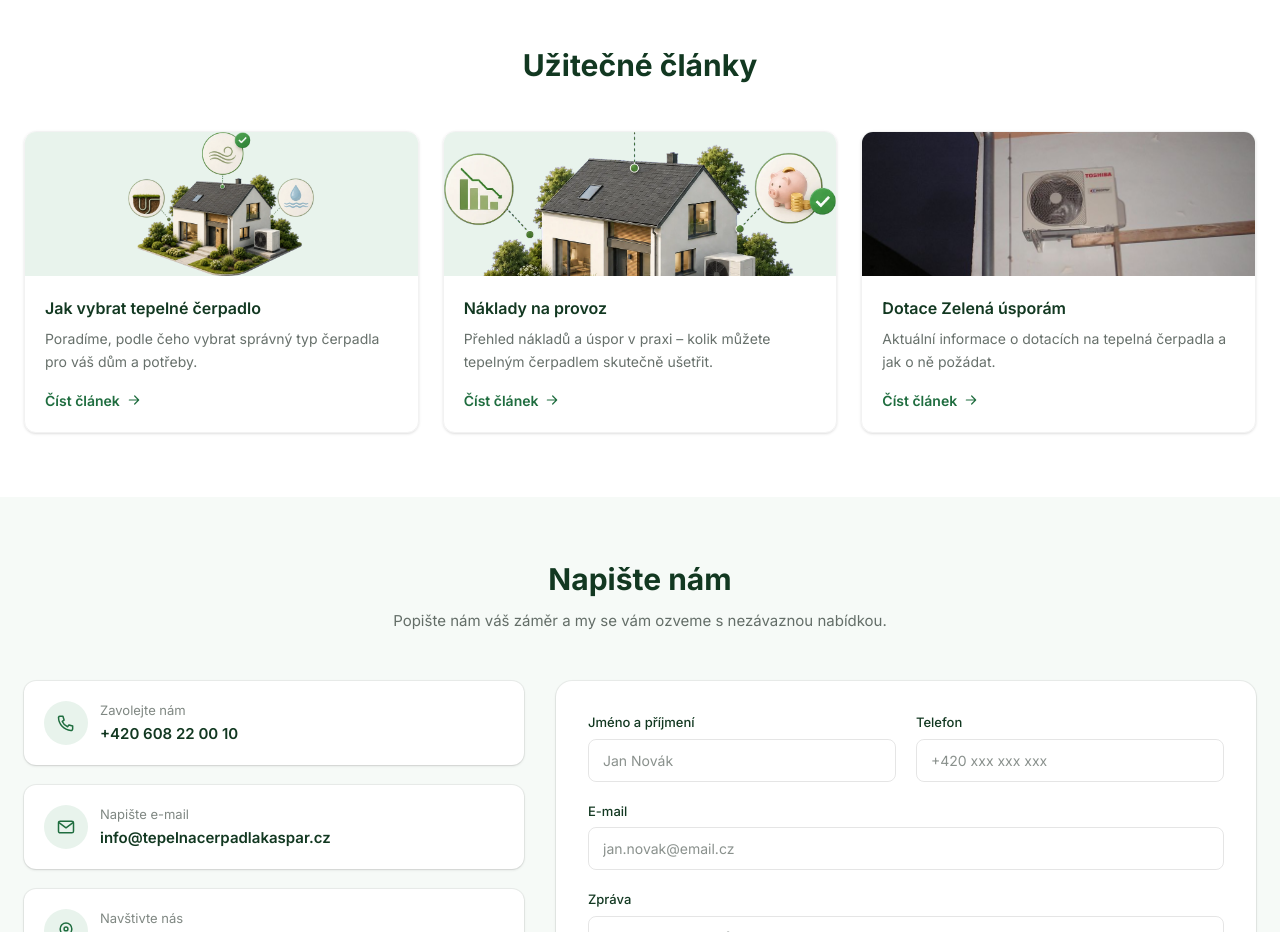
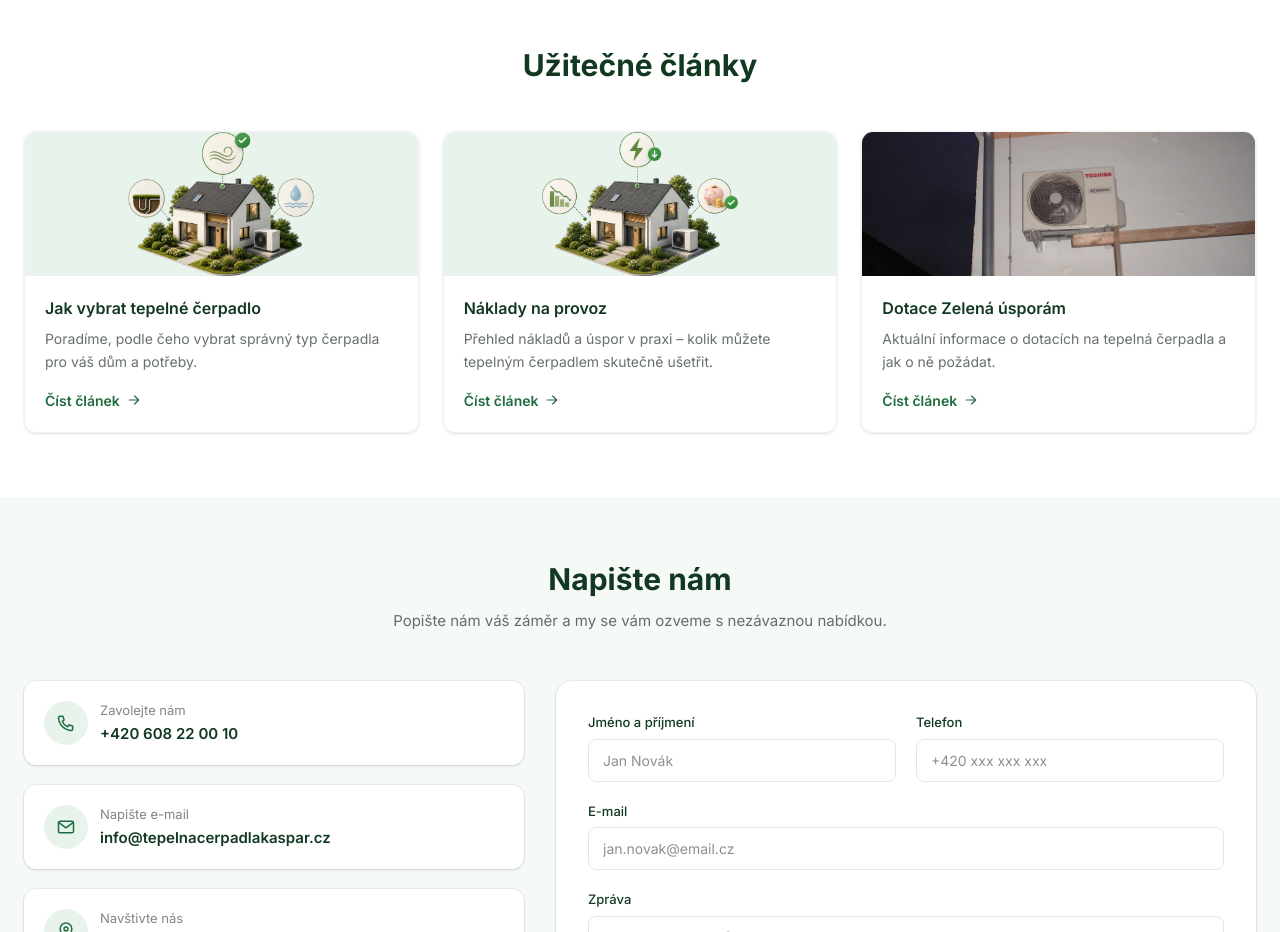
Before and after one commit to cuketka69/klimatizacekasparek, a Next.js app: page / in a window 1280 px wide. Shown: the part 5680-6612 px from the top of the page. Built offline with nearby package versions, Linux system fonts and the light colour scheme.

Commit message:
Show full uncropped image on the Náklady na provoz article card

```diff
--- a/components/Articles.tsx
+++ b/components/Articles.tsx
@@ -30,7 +30,8 @@ export function Articles() {
                     fill
                     sizes="(min-width: 768px) 33vw, 100vw"
                     className={
-                      item.slug === "jak-vybrat-tepelne-cerpadlo"
+                      item.slug === "jak-vybrat-tepelne-cerpadlo" ||
+                      item.slug === "naklady-na-provoz"
                         ? "object-contain"
                         : "object-cover"
                     }
```
